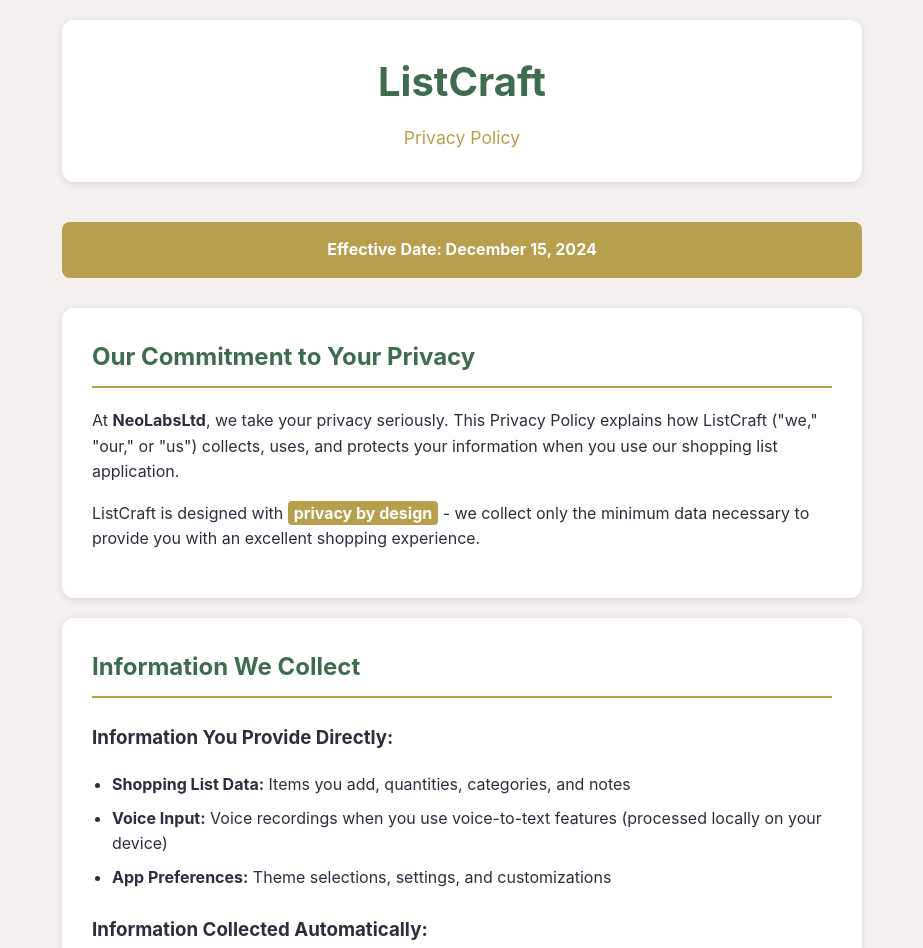
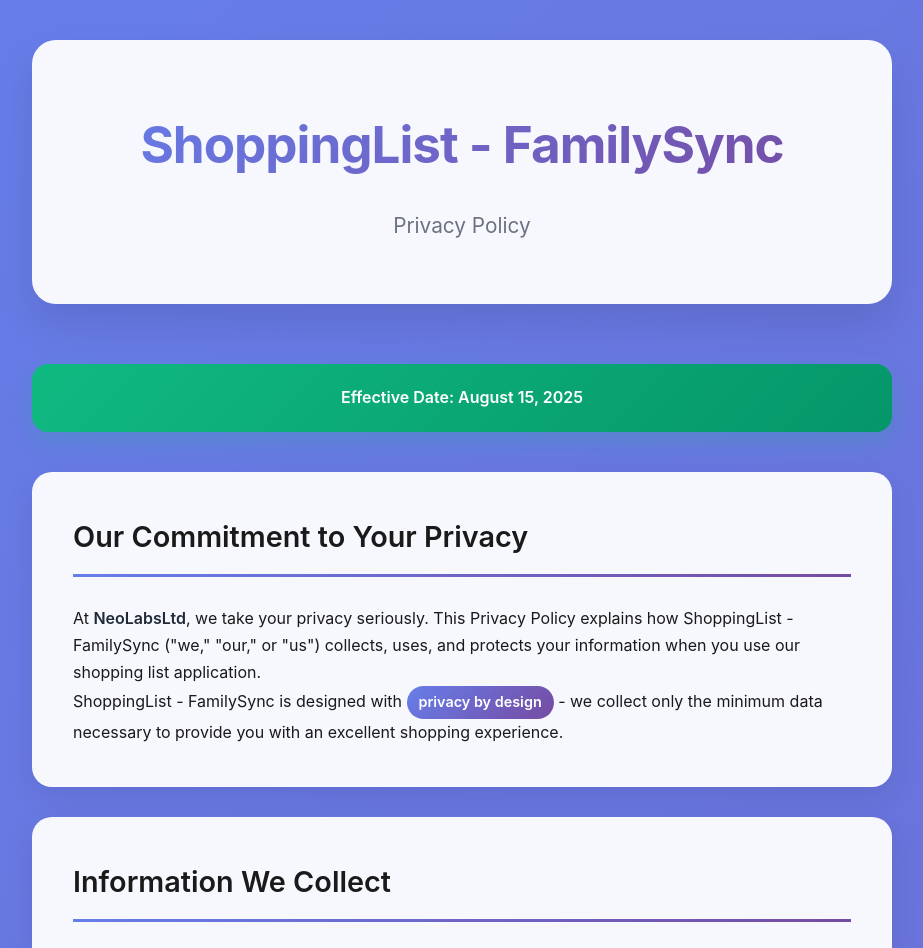
Before and after one commit to naveenf/shoppinglist-privacy-policy, a plain HTML site: page index.html in a window 1280 px wide. Shown: the top 948 px of the page, without its empty margins (178-1101 px from the left). Drawn offline with Linux system fonts and the light colour scheme.

Commit message:
Update privacy policy for ShoppingList - FamilySync app Changed from premium subscription to ad-revenue model with modern design

```diff
--- a/index.html
+++ b/index.html
@@ -3,110 +3,221 @@
 <head>
     <meta charset="UTF-8">
     <meta name="viewport" content="width=device-width, initial-scale=1.0">
-    <title>Privacy Policy - ListCraft</title>
+    <title>Privacy Policy - ShoppingList - FamilySync</title>
     <style>
+        * {
+            margin: 0;
+            padding: 0;
+            box-sizing: border-box;
+        }
+
         body {
-            font-family: -apple-system, BlinkMacSystemFont, 'Segoe UI', Roboto, sans-serif;
-            line-height: 1.6;
-            color: #2C2E3B;
-            max-width: 800px;
+            font-family: 'Inter', -apple-system, BlinkMacSystemFont, 'Segoe UI', Roboto, sans-serif;
+            line-height: 1.7;
+            color: #1a1a1a;
+            background: linear-gradient(135deg, #667eea 0%, #764ba2 100%);
+            min-height: 100vh;
+            padding: 0;
+        }
+
+        .container {
+            max-width: 900px;
             margin: 0 auto;
-            padding: 20px;
-            background-color: #F4F0EF;
+            padding: 40px 20px;
         }
+
         .header {
             text-align: center;
-            margin-bottom: 40px;
-            padding: 30px;
-            background: white;
+            margin-bottom: 60px;
+            padding: 60px 40px;
+            background: rgba(255, 255, 255, 0.95);
+            backdrop-filter: blur(20px);
+            border-radius: 24px;
+            box-shadow: 0 20px 40px rgba(0, 0, 0, 0.1);
+            border: 1px solid rgba(255, 255, 255, 0.2);
+        }
+
+        .header h1 {
+            background: linear-gradient(135deg, #667eea, #764ba2);
+            -webkit-background-clip: text;
+            -webkit-text-fill-color: transparent;
+            background-clip: text;
+            margin: 0;
+            font-size: 3.2em;
+            font-weight: 700;
+            letter-spacing: -0.02em;
+        }
+
+        .header p {
+            color: #6b7280;
+            margin: 20px 0 0 0;
+            font-size: 1.3em;
+            font-weight: 400;
+        }
+
+        .section {
+            background: rgba(255, 255, 255, 0.95);
+            backdrop-filter: blur(20px);
+            margin: 30px 0;
+            padding: 40px;
+            border-radius: 20px;
+            box-shadow: 0 10px 30px rgba(0, 0, 0, 0.08);
+            border: 1px solid rgba(255, 255, 255, 0.2);
+            transition: transform 0.3s ease, box-shadow 0.3s ease;
+        }
+
+        .section:hover {
+            transform: translateY(-5px);
+            box-shadow: 0 20px 40px rgba(0, 0, 0, 0.12);
+        }
+
+        h2 {
+            color: #1a1a1a;
+            font-size: 1.8em;
+            font-weight: 600;
+            margin: 0 0 25px 0;
+            padding-bottom: 15px;
+            border-bottom: 3px solid transparent;
+            background: linear-gradient(135deg, #667eea, #764ba2);
+            background-size: 100% 3px;
+            background-repeat: no-repeat;
+            background-position: 0 100%;
+        }
+
+        h3 {
+            color: #374151;
+            font-size: 1.3em;
+            font-weight: 600;
+            margin: 30px 0 15px 0;
+        }
+
+        ul {
+            padding-left: 0;
+            list-style: none;
+        }
+
+        li {
+            margin: 15px 0;
+            padding: 12px 20px;
+            background: #f8fafc;
             border-radius: 12px;
-            box-shadow: 0 2px 8px rgba(0,0,0,0.1);
+            border-left: 4px solid #667eea;
+            transition: all 0.3s ease;
         }
-        .header h1 {
-            color: #3F6B4E;
-            margin: 0;
-            font-size: 2.5em;
+
+        li:hover {
+            background: #f1f5f9;
+            transform: translateX(5px);
         }
-        .header p {
-            color: #B89F4E;
-            margin: 10px 0 0 0;
-            font-size: 1.1em;
+
+        strong {
+            color: #1f2937;
+            font-weight: 600;
         }
-        .section {
-            background: white;
-            margin: 20px 0;
-            padding: 30px;
-            border-radius: 12px;
-            box-shadow: 0 2px 8px rgba(0,0,0,0.1);
+
+        .highlight {
+            background: linear-gradient(135deg, #667eea, #764ba2);
+            color: white;
+            padding: 4px 12px;
+            border-radius: 20px;
+            font-weight: 600;
+            font-size: 0.9em;
+            display: inline-block;
         }
-        h2 {
-            color: #3F6B4E;
-            border-bottom: 2px solid #B89F4E;
-            padding-bottom: 10px;
-            margin-top: 0;
-        }
-        h3 {
-            color: #2C2E3B;
-            margin-top: 25px;
-        }
-        ul {
-            padding-left: 20px;
-        }
-        li {
-            margin: 8px 0;
-        }
-        .highlight {
-            background-color: #B89F4E;
-            color: white;
-            padding: 2px 6px;
-            border-radius: 4px;
-            font-weight: bold;
-        }
+
         .contact {
-            background: linear-gradient(135deg, #3F6B4E, #2C2E3B);
+            background: linear-gradient(135deg, #667eea, #764ba2);
             color: white;
             text-align: center;
         }
+
         .contact h2 {
             color: white;
-            border-bottom: 2px solid #B89F4E;
+            background: none;
+            border-bottom: 3px solid rgba(255, 255, 255, 0.3);
         }
+
         .contact a {
-            color: #B89F4E;
+            color: #fbbf24;
             text-decoration: none;
+            font-weight: 600;
+            transition: color 0.3s ease;
         }
+
+        .contact a:hover {
+            color: #f59e0b;
+        }
+
         .footer {
             text-align: center;
-            margin-top: 40px;
+            margin-top: 60px;
+            padding: 30px;
+            color: rgba(255, 255, 255, 0.8);
+            font-size: 0.95em;
+        }
+
+        .effective-date {
+            background: linear-gradient(135deg, #10b981, #059669);
+            color: white;
             padding: 20px;
-            color: #666;
-            font-size: 0.9em;
+            border-radius: 16px;
+            text-align: center;
+            font-weight: 600;
+            margin-bottom: 40px;
+            box-shadow: 0 10px 25px rgba(16, 185, 129, 0.2);
         }
-        .effective-date {
-            background: #B89F4E;
-            color: white;
-            padding: 15px;
-            border-radius: 8px;
-            text-align: center;
-            font-weight: bold;
-            margin-bottom: 30px;
+
+        a {
+            color: #667eea;
+            text-decoration: none;
+            font-weight: 500;
+            transition: color 0.3s ease;
+        }
+
+        a:hover {
+            color: #764ba2;
+        }
+
+        @media (max-width: 768px) {
+            .container {
+                padding: 20px 15px;
+            }
+
+            .header {
+                padding: 40px 25px;
+                margin-bottom: 40px;
+            }
+
+            .header h1 {
+                font-size: 2.5em;
+            }
+
+            .section {
+                padding: 25px;
+                margin: 20px 0;
+            }
+
+            h2 {
+                font-size: 1.5em;
+            }
         }
     </style>
 </head>
 <body>
+    <div class="container">
         <div class="header">
-        <h1>ListCraft</h1>
+            <h1>ShoppingList - FamilySync</h1>
             <p>Privacy Policy</p>
         </div>
 
         <div class="effective-date">
-        Effective Date: December 15, 2024
+            Effective Date: August 15, 2025
         </div>
 
     <div class="section">
         <h2>Our Commitment to Your Privacy</h2>
-        <p>At <strong>NeoLabsLtd</strong>, we take your privacy seriously. This Privacy Policy explains how ListCraft ("we," "our," or "us") collects, uses, and protects your information when you use our shopping list application.</p>
-        <p>ListCraft is designed with <span class="highlight">privacy by design</span> - we collect only the minimum data necessary to provide you with an excellent shopping experience.</p>
+        <p>At <strong>NeoLabsLtd</strong>, we take your privacy seriously. This Privacy Policy explains how ShoppingList - FamilySync ("we," "our," or "us") collects, uses, and protects your information when you use our shopping list application.</p>
+        <p>ShoppingList - FamilySync is designed with <span class="highlight">privacy by design</span> - we collect only the minimum data necessary to provide you with an excellent shopping experience.</p>
     </div>
 
     <div class="section">
@@ -126,11 +237,18 @@
             <li><strong>Technical Data:</strong> Crash reports, performance metrics, and error logs</li>
         </ul>
 
-        <h3>Family Sync Information (Premium Feature):</h3>
+        <h3>Family Sync Information:</h3>
         <ul>
             <li><strong>Anonymous Device ID:</strong> Unique identifier for device synchronization</li>
             <li><strong>Family Code:</strong> Temporary sharing codes for list collaboration</li>
             <li><strong>Shared List Data:</strong> Shopping items and changes shared with family members</li>
+        </ul>
+
+        <h3>Advertising Information:</h3>
+        <ul>
+            <li><strong>Advertising ID:</strong> Anonymous identifier for ad personalization</li>
+            <li><strong>Ad Interaction Data:</strong> Clicks, views, and engagement metrics</li>
+            <li><strong>General Demographics:</strong> Age range and general location for relevant ads</li>
         </ul>
     </div>
 
@@ -140,7 +258,7 @@
             <li><strong>Core Functionality:</strong> Manage your shopping lists, sync across devices, and provide app features</li>
             <li><strong>Smart Suggestions:</strong> Learn from your shopping patterns to suggest frequently used items</li>
             <li><strong>App Improvement:</strong> Analyze usage patterns to improve features and fix bugs</li>
-            <li><strong>Premium Services:</strong> Process subscription payments and provide premium features</li>
+            <li><strong>Advertising:</strong> Display relevant advertisements and measure ad performance</li>
             <li><strong>Customer Support:</strong> Respond to your questions and provide technical assistance</li>
         </ul>
     </div>
@@ -152,7 +270,8 @@
         <h3>Service Providers:</h3>
         <ul>
             <li><strong>Firebase (Google):</strong> Analytics, database, and authentication services</li>
-            <li><strong>Google Play Billing:</strong> Premium subscription processing</li>
+            <li><strong>AdMob (Google):</strong> Advertisement serving and analytics</li>
+            <li><strong>Ad Networks:</strong> Third-party advertising partners for ad delivery</li>
         </ul>
 
         <h3>Legal Requirements:</h3>
@@ -193,24 +312,26 @@
             <li><strong>Analytics Data:</strong> Retained for up to 26 months (Firebase Analytics default)</li>
             <li><strong>Voice Recordings:</strong> Processed locally and not stored on our servers</li>
             <li><strong>Family Sync Data:</strong> Deleted when you leave family sharing or delete your account</li>
-            <li><strong>Subscription Data:</strong> Retained as required by tax and financial regulations</li>
+            <li><strong>Advertising Data:</strong> Retained according to advertising partner policies (typically 12-24 months)</li>
         </ul>
     </div>
 
     <div class="section">
-        <h2>Premium Subscriptions</h2>
-        <p>Our premium features are processed through Google Play Billing:</p>
+        <h2>Advertising</h2>
+        <p>ShoppingList - FamilySync is supported by advertising revenue to keep the app free for all users:</p>
         <ul>
-            <li><strong>Pricing:</strong> $2.49/month or $21.99/year</li>
-            <li><strong>Family Sharing:</strong> One premium subscription covers up to 4 family members</li>
-            <li><strong>Billing Data:</strong> Handled entirely by Google Play - we do not store payment information</li>
-            <li><strong>Cancellation:</strong> Manage subscriptions through your Google Play account</li>
+            <li><strong>Ad Types:</strong> Banner ads, interstitial ads, and rewarded video ads</li>
+            <li><strong>Ad Personalization:</strong> Ads may be personalized based on your interests and usage patterns</li>
+            <li><strong>Third-Party Ads:</strong> We work with advertising partners who may collect data for ad targeting</li>
+            <li><strong>Opt-Out:</strong> You can limit ad tracking through your device settings</li>
+            <li><strong>Ad-Free Experience:</strong> Currently not available - app is fully supported by ads</li>
         </ul>
     </div>
 
     <div class="section">
         <h2>Children's Privacy</h2>
-        <p>ListCraft is not intended for children under 13 years of age. We do not knowingly collect personal information from children under 13. If you believe we have inadvertently collected such information, please contact us immediately so we can delete it.</p>
+        <p>ShoppingList - FamilySync is not intended for children under 13 years of age. We do not knowingly collect personal information from children under 13. If you believe we have inadvertently collected such information, please contact us immediately so we can delete it.</p>
+        <p><strong>Note:</strong> Our advertising partners also comply with COPPA regulations and do not serve targeted ads to children under 13.</p>
     </div>
 
     <div class="section">
@@ -251,10 +372,11 @@
 
     <div class="section">
         <h2>Third-Party Services</h2>
-        <p>ListCraft integrates with the following third-party services, each with their own privacy policies:</p>
+        <p>ShoppingList - FamilySync integrates with the following third-party services, each with their own privacy policies:</p>
         <ul>
             <li><strong>Firebase Analytics:</strong> <a href="https://firebase.google.com/support/privacy" target="_blank">Firebase Privacy Policy</a></li>
-            <li><strong>Google Play Billing:</strong> <a href="https://policies.google.com/privacy" target="_blank">Google Privacy Policy</a></li>
+            <li><strong>AdMob:</strong> <a href="https://policies.google.com/privacy" target="_blank">Google Privacy Policy</a></li>
+            <li><strong>Advertising Partners:</strong> Various ad networks with their respective privacy policies</li>
         </ul>
         <p>We encourage you to review these policies to understand how these services handle your data.</p>
     </div>
@@ -269,7 +391,8 @@
 
         <div class="footer">
             <p>&copy; 2024 NeoLabsLtd. All rights reserved.<br>
-        ListCraft - Making shopping simple and collaborative.</p>
+            ShoppingList - FamilySync - Making shopping simple and collaborative.</p>
+        </div>
     </div>
 </body>
 </html>
```
Lines whose indentation alone changed are shown as unchanged.
